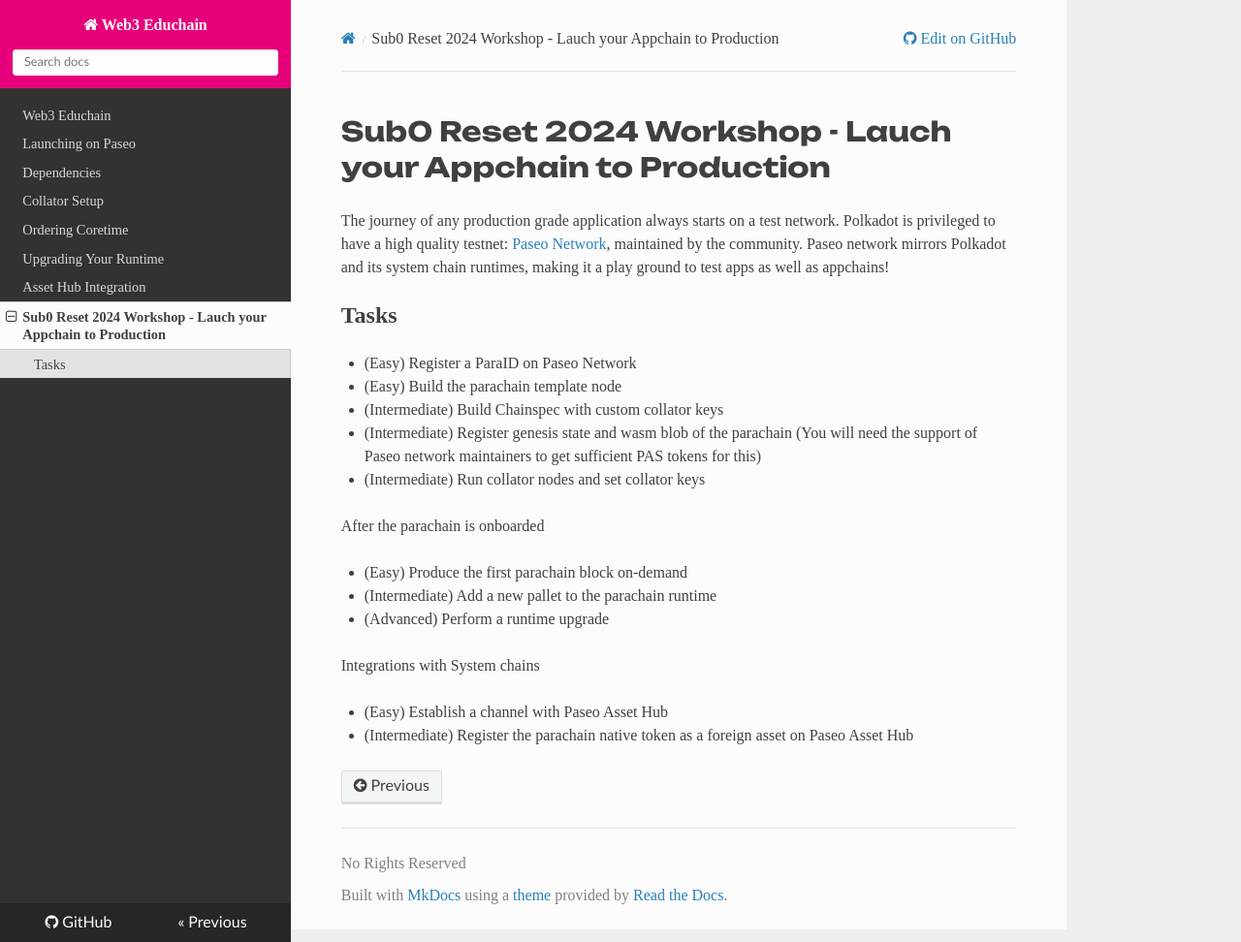
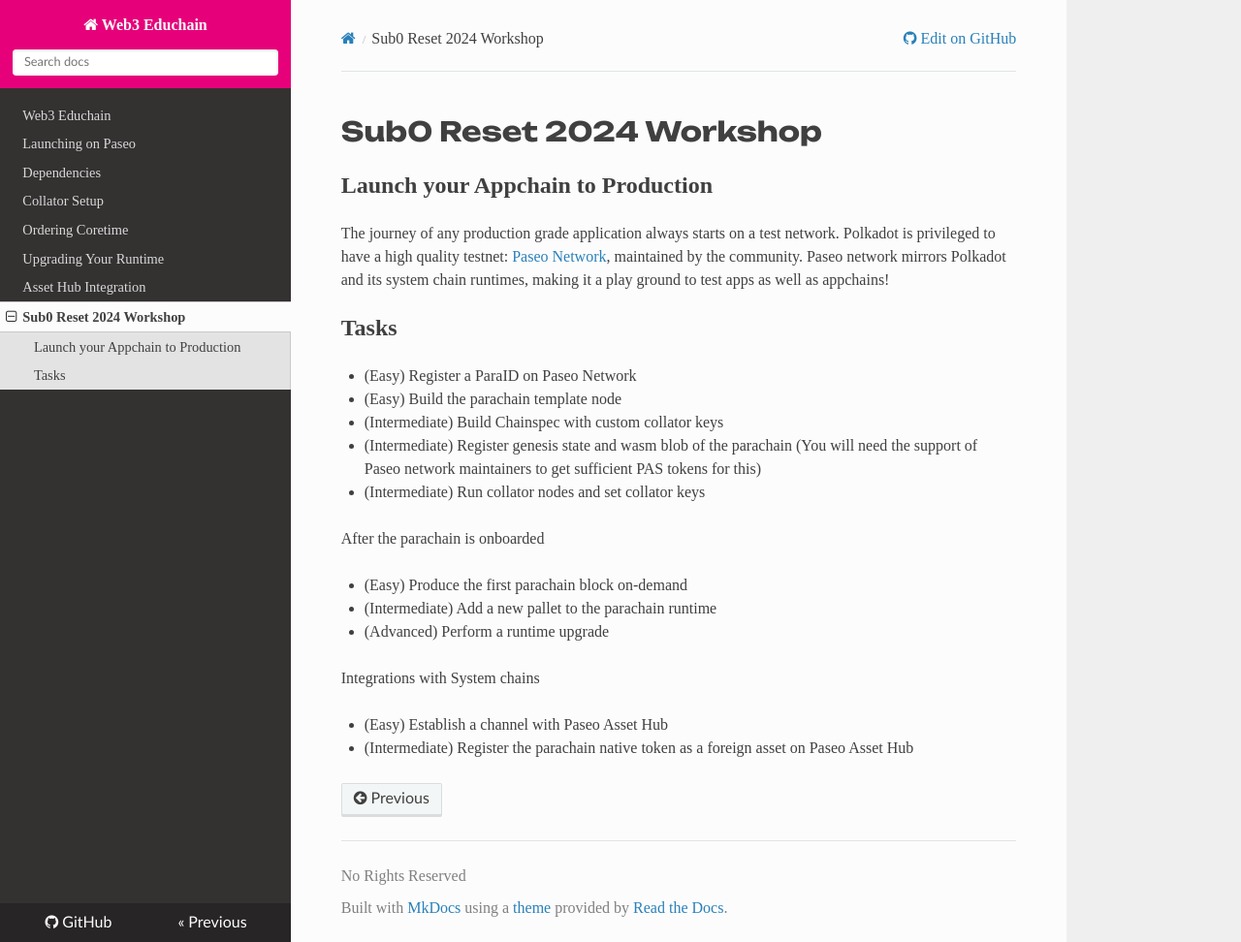
Before and after one commit to w3f/educhain, an MkDocs documentation site: the page built from docs/sub0-reset-2024.md, in a window 1280 px wide and 972 px high. Shown: the whole window at 97% size. Built offline with MkDocs 1.6.1, drawn with Linux system fonts in a browser that asks for light colours; nearby versions of some CDN libraries.

Commit message:
Update sub0-reset-2024.md

```diff
--- a/docs/sub0-reset-2024.md
+++ b/docs/sub0-reset-2024.md
@@ -1,4 +1,6 @@
-# Sub0 Reset 2024 Workshop - Lauch your Appchain to Production
+# Sub0 Reset 2024 Workshop
+
+## Launch your Appchain to Production
 
 The journey of any production grade application always starts on a test network. Polkadot is privileged to have a high quality testnet:
 [Paseo Network](https://github.com/paseo-network), maintained by the community. Paseo network mirrors Polkadot and its system chain
```
